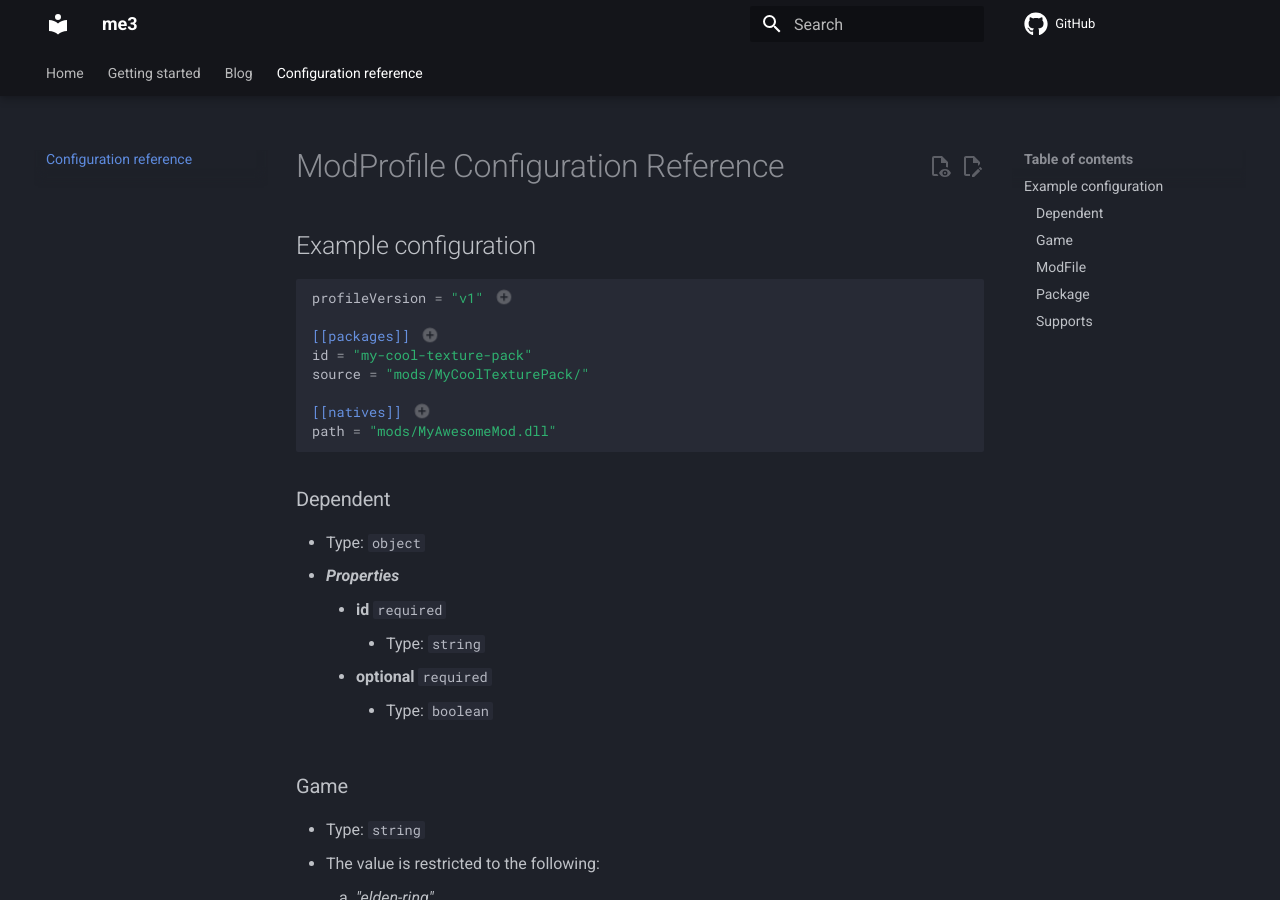
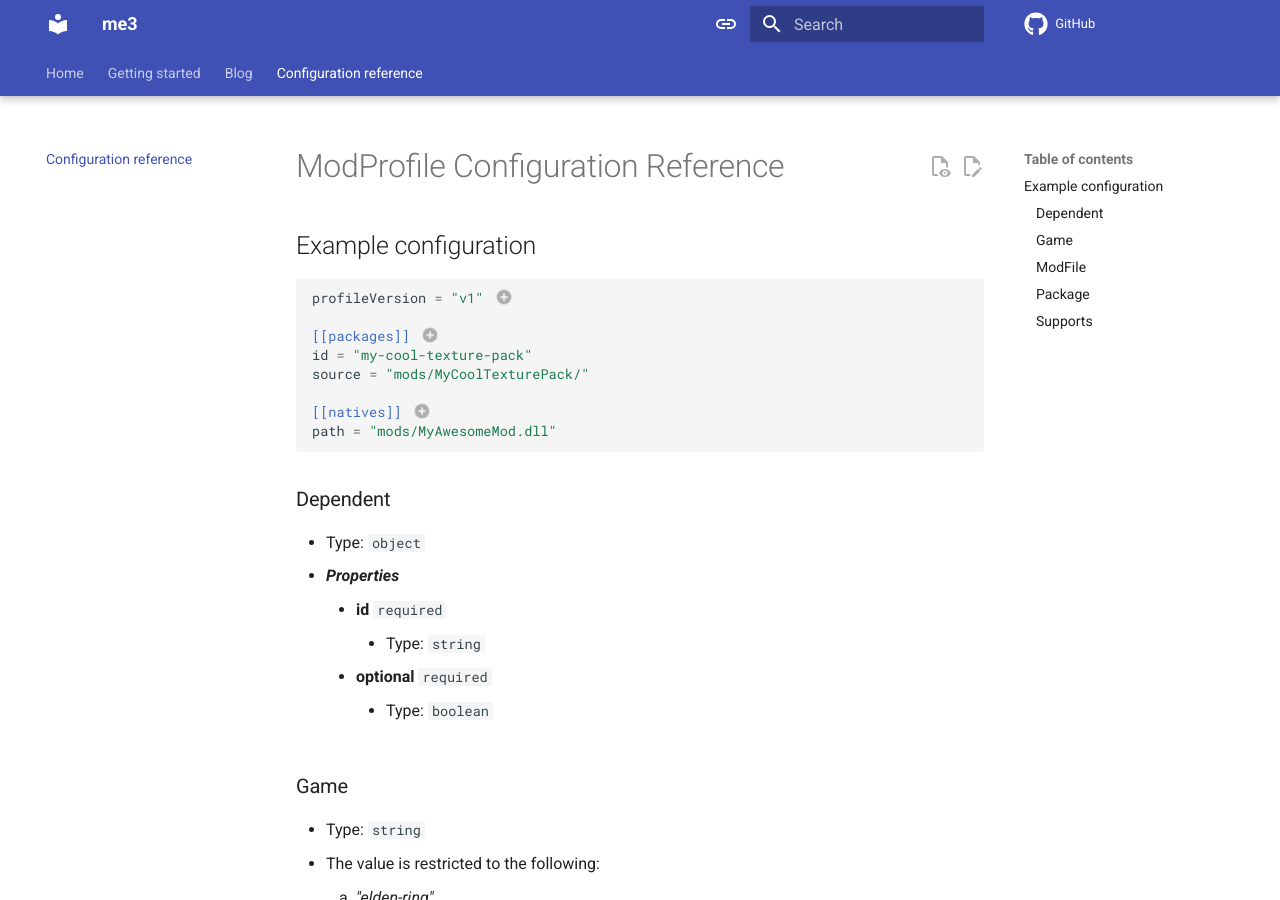
Before and after one commit to garyttierney/me3, an MkDocs documentation site: the page built from docs/configuration-reference.md, in a window 1280 px wide and 900 px high. Built offline with MkDocs 1.6.1 and Material for MkDocs 9.7.7, drawn with Linux system fonts in a browser that asks for light colours; comment, search, counter and statistics services are not loaded.

Commit message:
Copy mkdocs-material theme palette configuration

````diff
--- a/docs/configuration-reference.md
+++ b/docs/configuration-reference.md
@@ -2,7 +2,7 @@
 
 ## Example configuration
 
-```toml
+``` toml
 profileVersion = "v1" # (1)!
 
 [[packages]] # (2)!
--- /dev/null
+++ b/giscus.json
@@ -0,0 +1,3 @@
+{
+  "origins": ["https://me3.readthedocs.io"]
+}
--- a/mkdocs.yml
+++ b/mkdocs.yml
@@ -23,8 +23,24 @@
   icon:
     repo: fontawesome/brands/github
   palette:
-    primary: black
-    scheme: slate
+    - media: "(prefers-color-scheme)"
+      toggle:
+        icon: material/link
+        name: Switch to light mode
+    - media: "(prefers-color-scheme: light)"
+      scheme: default
+      primary: indigo
+      accent: indigo
+      toggle:
+        icon: material/toggle-switch
+        name: Switch to dark mode
+    - media: "(prefers-color-scheme: dark)"
+      scheme: slate
+      primary: black
+      accent: indigo
+      toggle:
+        icon: material/toggle-switch-off
+        name: Switch to system preference
   # https://squidfunk.github.io/mkdocs-material/customization/
   custom_dir: docs/overrides
 repo_url: https://github.com/garyttierney/me3
````
